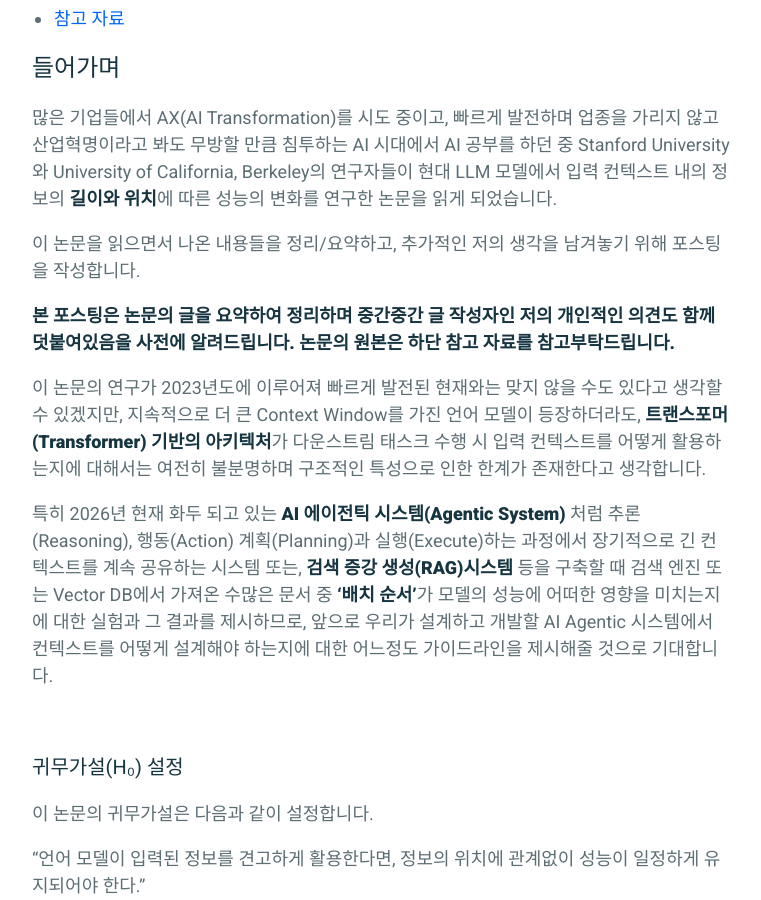
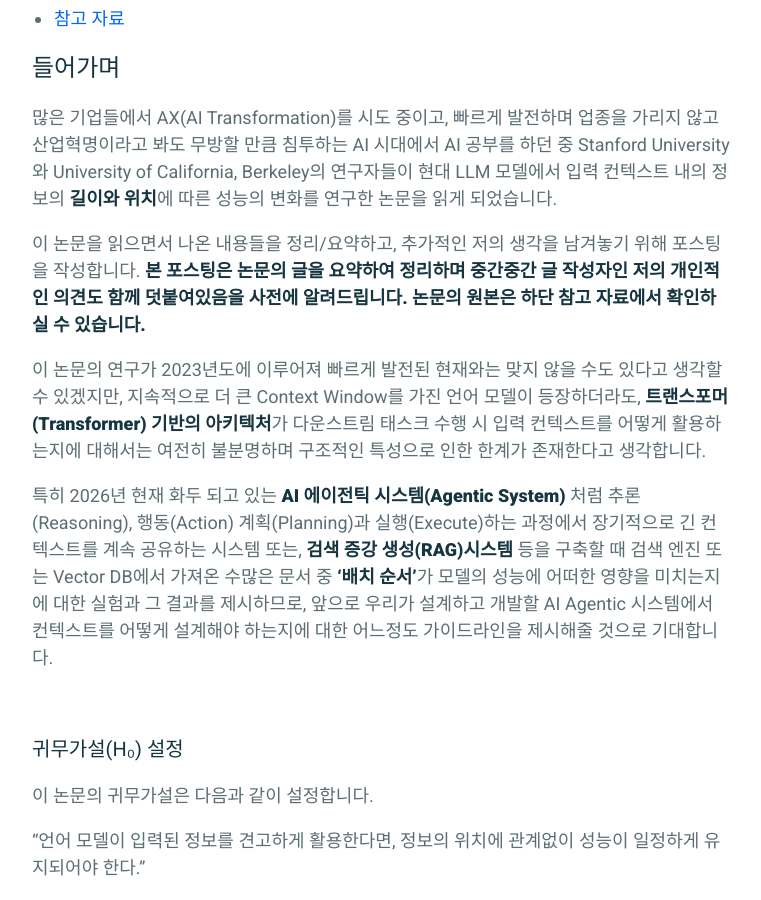
Before and after one commit to parkhuiwo0/parkhuiwo0.github.io, a Jekyll site: the page built from _posts/2026-03-27-Lost-In-the-Middle.md, in a window 1280 px wide and 900 px high, scrolled down 1259 px. Shown: the whole window, without its empty margins (258-1019 px from the left). Built offline with Jekyll 4.4.1, drawn with Linux system fonts in a browser that asks for light colours; some of the changed text lies outside the part shown.

Commit message:
Update 2026-03-27-Lost-In-the-Middle.md

```diff
--- a/_posts/2026-03-27-Lost-In-the-Middle.md
+++ b/_posts/2026-03-27-Lost-In-the-Middle.md
@@ -46,8 +46,7 @@
 많은 기업들에서 AX(AI Transformation)를 시도 중이고, 빠르게 발전하며 업종을 가리지 않고 산업혁명이라고 봐도 무방할 만큼 침투하는 AI 시대에서 AI 공부를 하던 중 Stanford University와 University of California, Berkeley의 연구자들이 현대 LLM 모델에서 입력 컨텍스트 내의 정보의 **길이와 위치**에 따른 성능의 변화를 연구한 논문을 읽게 되었습니다. <br>
 
 이 논문을 읽으면서 나온 내용들을 정리/요약하고, 추가적인 저의 생각을 남겨놓기 위해 포스팅을 작성합니다.
-
-**본 포스팅은 논문의 글을 요약하여 정리하며 중간중간 글 작성자인 저의 개인적인 의견도 함께 덧붙여있음을 사전에 알려드립니다. 논문의 원본은 하단 참고 자료를 참고부탁드립니다.**
+**본 포스팅은 논문의 글을 요약하여 정리하며 중간중간 글 작성자인 저의 개인적인 의견도 함께 덧붙여있음을 사전에 알려드립니다. 논문의 원본은 하단 참고 자료에서 확인하실 수 있습니다.**
 
 이 논문의 연구가 2023년도에 이루어져 빠르게 발전된 현재와는 맞지 않을 수도 있다고 생각할 수 있겠지만, 지속적으로 더 큰 Context Window를 가진 언어 모델이 등장하더라도, **트랜스포머(Transformer) 기반의 아키텍처**가 다운스트림 태스크 수행 시 입력 컨텍스트를 어떻게 활용하는지에 대해서는 여전히 불분명하며 구조적인 특성으로 인한 한계가 존재한다고 생각합니다. <br>
 
@@ -165,7 +164,7 @@
 각 모델에 대해서 실험 후 Accuracy를 측정한 결과 사진은 다음과 같습니다.
 
 <img width="747" height="247" alt="실험결과" src="https://github.com/user-attachments/assets/07670d8a-ea33-450b-a2ce-1422b42fc021"/>
-<div align="center" style="color: gray; font-size: 0.85em;">(출처: Lost In the Middle 논문 내)</div>
+<figcaption style="text-align: center; color: #888; font-size: 0.8em;">(출처: Lost In the Middle 논문 내)</figcaption>
 
 요약하자면 다음과 같습니다.
 
@@ -233,6 +232,7 @@
 
 ### 실험 결과
 <img width="723" height="224" alt="image" src="https://github.com/user-attachments/assets/520cec8f-4257-48a9-b4d3-8f9b1ee9cfc6" />
+<figcaption style="text-align: center; color: #888; font-size: 0.8em;">(출처: Lost In the Middle 논문 내)</figcaption>
 
 결과를 요약하자면 다음과 같습니다.
 - Claude 1.3과 Claude 1.3(100K)는 테스트된 모든 컨텍스트 설정에서 거의 완벽한 성능을 보였습니다.
@@ -262,6 +262,7 @@
 
 #### 실험 결과
 <img width="770" height="240" alt="image" src="https://github.com/user-attachments/assets/c50a399e-a837-48bb-ac6a-0a5065a4b0f7" />
+<figcaption style="text-align: center; color: #888; font-size: 0.8em;">(출처: Lost In the Middle 논문 내)</figcaption>
 
 결과를 요악하자면 다음과 같습니다.
 - Flan-UL2는 학습 시 사용된 Context Window(2,048 Tokens) 내에서 평가했을 때, 정보의 위치에 변화에 따른 성능 차이가 크게 없었습니다. (최고-최악의 성능 차이가 약 1.9%)
@@ -281,6 +282,7 @@
 <center>
 <img width="358" height="288" alt="image" src="https://github.com/user-attachments/assets/25d3b699-7d19-44a3-8169-bc2c29dd5a29" />
 </center>
+<figcaption style="text-align: center; color: #888; font-size: 0.8em;">(출처: Lost In the Middle 논문 내)</figcaption>
 
 역시나 U자형 그래프가 그려지며 모델이 질문을 미리 안다고 해서, 중간에 위치한 방대한 텍스트의 '의미적 손실'을 완전히 막기는 어려워 보이긴 합니다.
 
@@ -293,6 +295,7 @@
 <center>
 <img width="359" height="289" alt="image" src="https://github.com/user-attachments/assets/e2bc75c5-1dc7-46ff-9c29-87f6530ac93e" />
 </center>
+<figcaption style="text-align: center; color: #888; font-size: 0.8em;">(출처: Lost In the Middle 논문 내)</figcaption>
 
 실험을 요약하자면 다음과 같습니다.
 
@@ -327,6 +330,7 @@
 <center>
 <img width="360" height="301" alt="image" src="https://github.com/user-attachments/assets/8179e210-a036-4612-8aaf-88345dbb6490" />
 </center>
+<figcaption style="text-align: center; color: #888; font-size: 0.8em;">(출처: Lost In the Middle 논문 내)</figcaption>
 
 위 사진과 같이 문서 수를 20개 이상으로 늘려도 GPT-3.5-Turbo는 약 1.5%, Claude-1.3은 약 1%의 성능 향상만 보입니다.
 반면에 컨텍스트의 양으로 인해 추론에 소요되는 **지연시간(Latency)와 비용(Cost)는 기하급수적으로 증가**합니다.
```
